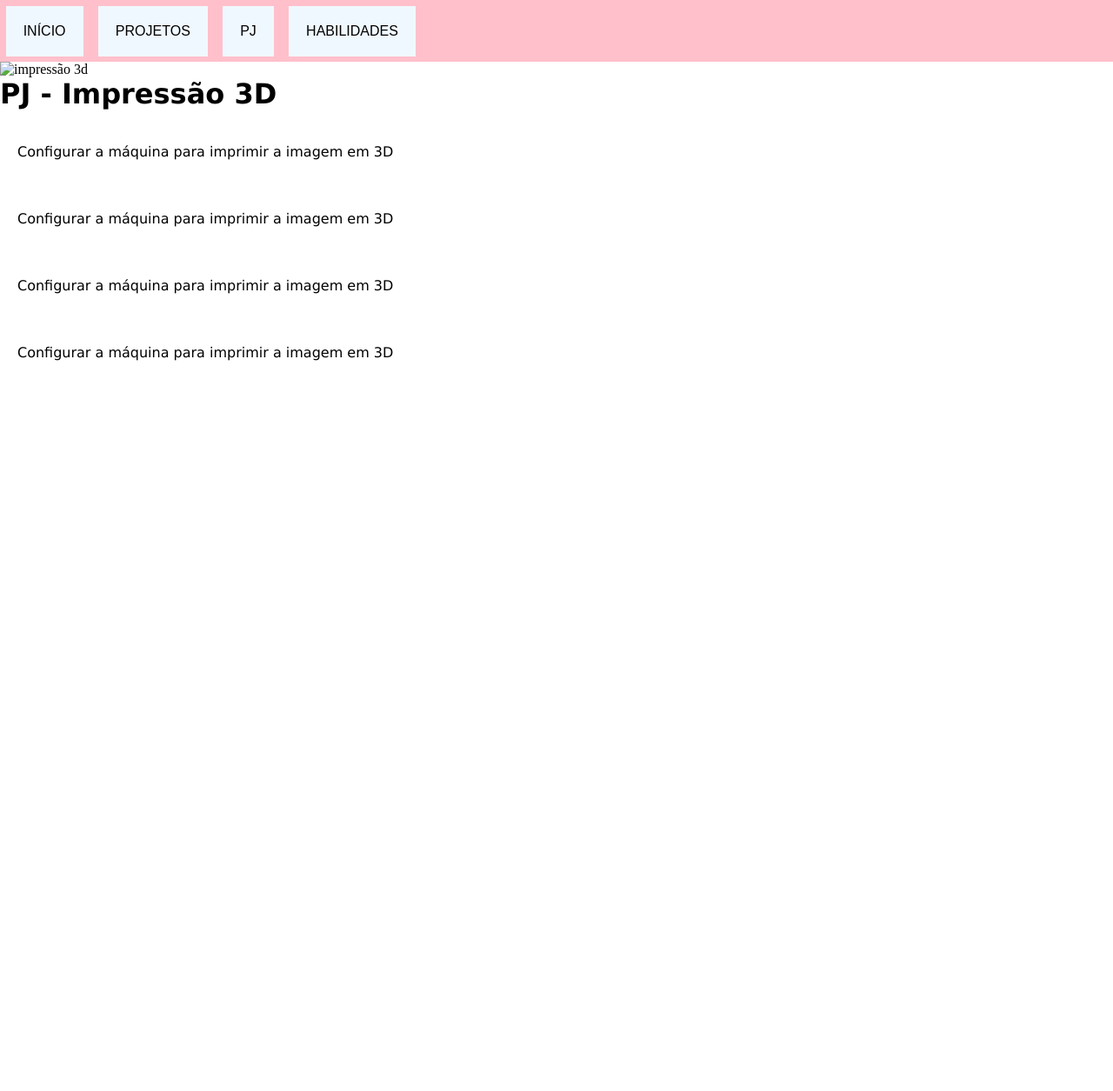
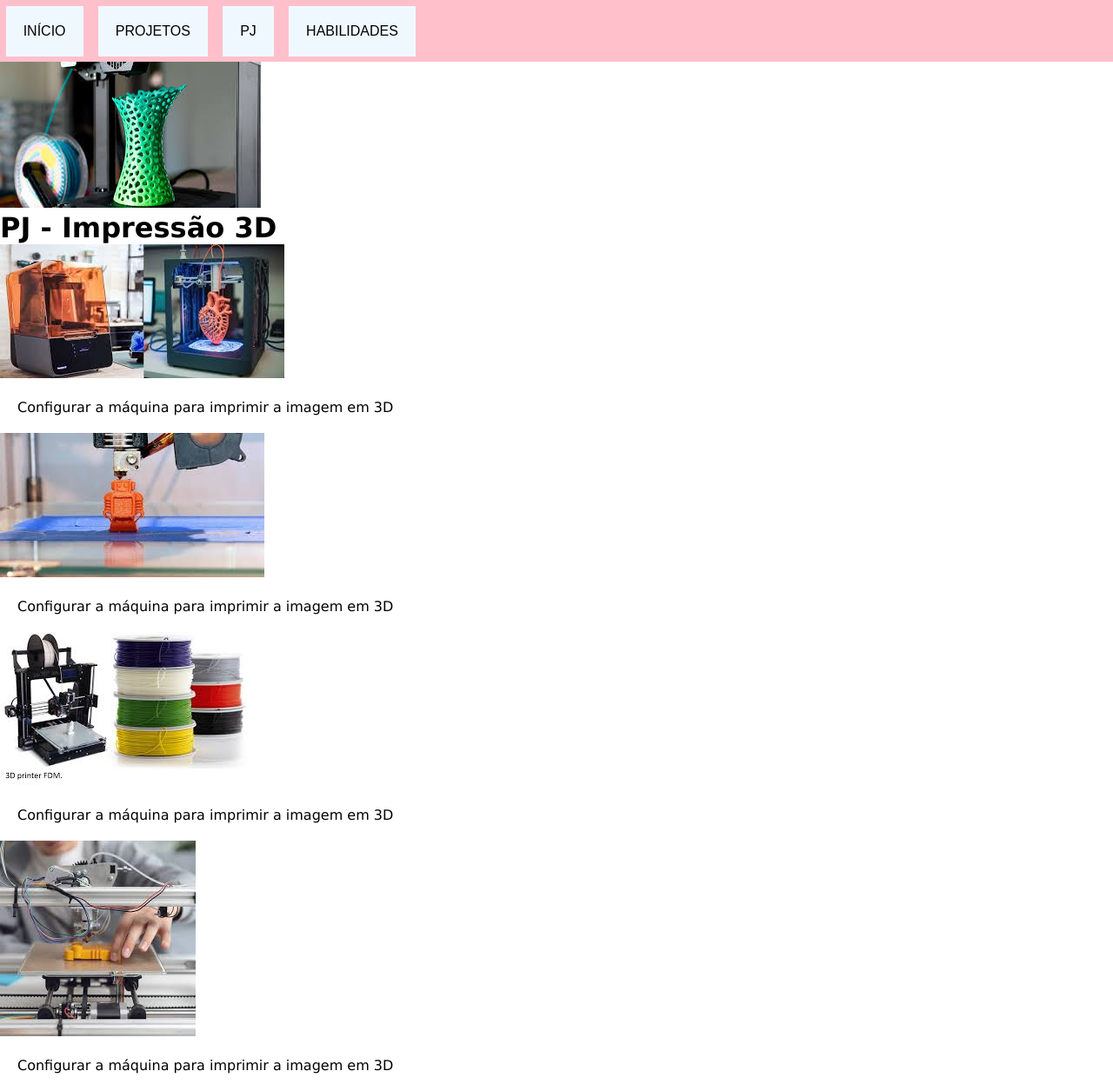
Before and after one commit to Helen12222/projetos-2024, a plain HTML site: page PJ.html in a window 1280 px wide. Shown: the whole page at 87% size. Before the commit the page ends 800 px from the top, so only its background shows below. Drawn offline with Linux system fonts and the light colour scheme; files that its build step writes are made by us from their sources.

Commit message:
Update PJ.html

```diff
--- a/PJ.html
+++ b/PJ.html
@@ -4,9 +4,9 @@
     <meta charset="UTF-8">
     <meta name="viewport" content="width=device-width, initial-scale=1.0">
     <title>PJ - Helen</title>
-    <link rel="shortcut icon" href="/images/favicon.ico" type="image/x-icon">
-    <link rel="stylesheet" href="css/Menu.css">
-    <link rel="stylesheet" href="css/Textos.css">
+    <link rel="shortcut icon" href="favicon.ico" type="image/x-icon">
+    <link rel="stylesheet" href="Menu.css">
+    <link rel="stylesheet" href="Textos.css">
 </head>
 <body>
     <div id="conteudo">
@@ -19,23 +19,23 @@
             </nav>
         </div>
         <div id="cabecalho">
-            <img src="/imagens/PJ 3D.jpeg" alt="impressão 3d">
+            <img src="PJ 3D.jpeg" alt="impressão 3d">
             <h1>PJ - Impressão 3D</h1>
         </div>
         <div class="bloco">
-            <img src="/imagens/PJ 3D 2.jpeg" alt="">
+            <img src="PJ 3D 2.jpeg" alt="">
             <p> Configurar a máquina para imprimir a imagem em 3D </p>
         </div>
         <div class="bloco">
-            <img src="/imagens/PJ 3D 3.jpeg" alt="">
+            <img src="PJ 3D 3.jpeg" alt="">
             <p> Configurar a máquina para imprimir a imagem em 3D </p>
         </div>
         <div class="bloco">
-            <img src="/imagens/PJ 3D 4.jpeg" alt="">
+            <img src="PJ 3D 4.jpeg" alt="">
             <p> Configurar a máquina para imprimir a imagem em 3D </p>
         </div>
         <div class="bloco">
-            <img src="/imagens/PJ 3D 5.jpeg" alt="">
+            <img src="PJ 3D 5.jpeg" alt="">
             <p> Configurar a máquina para imprimir a imagem em 3D </p>
         </div>
 
```
